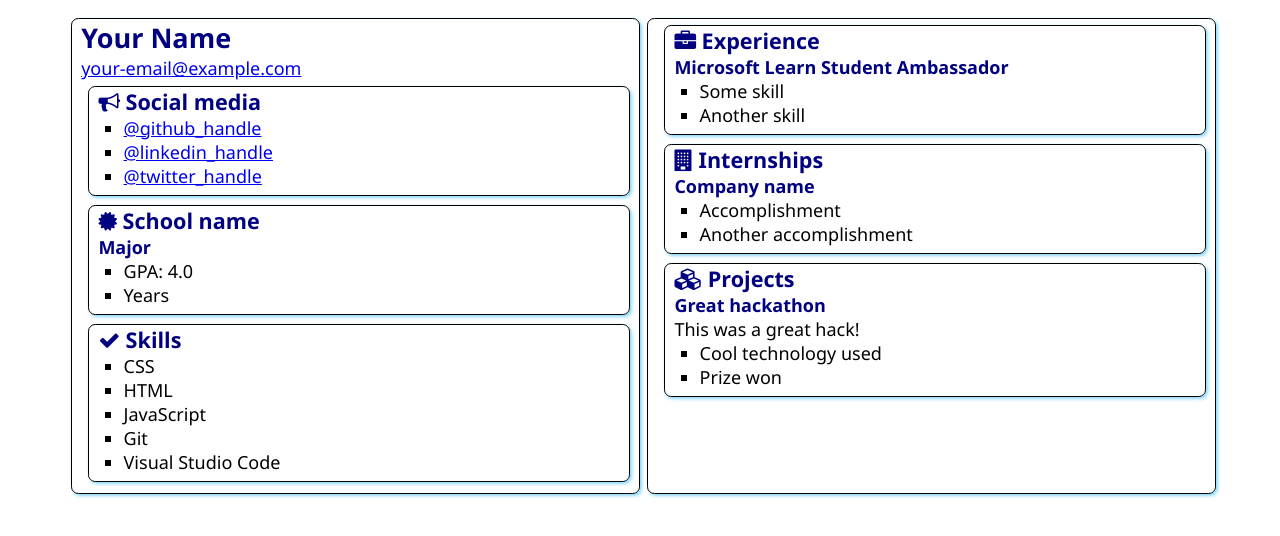
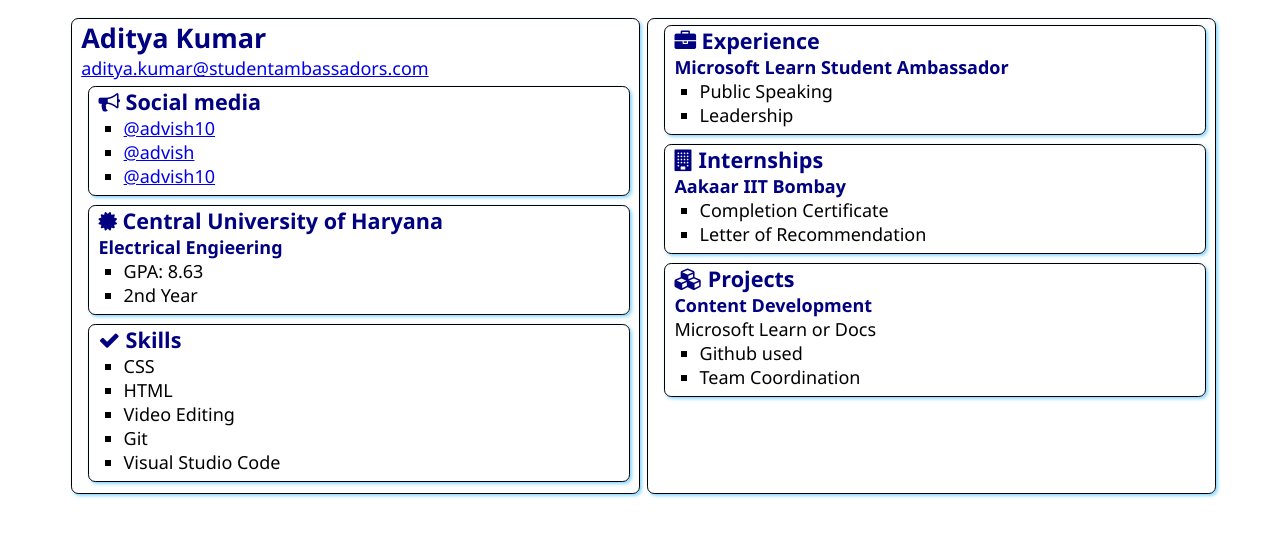
Before and after one commit to advish10/SATechnicalOnboarding, a plain HTML site: page src/index.html in a window 1280 px wide. Drawn offline with Linux system fonts and the light colour scheme.

Commit message:
Updated my name
Just added my names.

```diff
--- a/src/index.html
+++ b/src/index.html
@@ -12,8 +12,8 @@
 <body>
     <main>
         <article class="box">
-            <h1>Your Name</h1>
-            <div><a href="mailto:your.email@example.com">your-email@example.com</a></div>
+            <h1>Aditya Kumar</h1>
+            <div><a href="mailto:your.email@example.com">aditya.kumar@studentambassadors.com</a></div>
 
             <section class="box">
                 <h2>
@@ -21,9 +21,9 @@
                     Social media
                 </h2>
                 <ul>
-                    <li><a href="https://github.com/<handle>">@github_handle</a></li>
-                    <li><a href="https://linkedin.com/in/<handle>">@linkedin_handle</a></li>
-                    <li><a href="https://twitter.com/<handle>">@twitter_handle</a></li>
+                    <li><a href="https://github.com/<handle>">@advish10</a></li>
+                    <li><a href="https://linkedin.com/in/<handle>">@advish</a></li>
+                    <li><a href="https://twitter.com/<handle>">@advish10</a></li>
                 </ul>
             </section>
 
@@ -31,12 +31,12 @@
                 <div class="education">
                     <h2>
                         <i class="fa fa-certificate" aria-hidden="true"></i>
-                        School name
+                        Central University of Haryana
                     </h2>
-                    <h3>Major</h3>
+                    <h3>Electrical Engieering</h3>
                     <ul>
-                        <li>GPA: 4.0</li>
-                        <li>Years</li>
+                        <li>GPA: 8.63</li>
+                        <li>2nd Year</li>
                     </ul>
                 </div>
             </section>
@@ -49,7 +49,7 @@
                 <ul>
                     <li>CSS</li>
                     <li>HTML</li>
-                    <li>JavaScript</li>
+                    <li>Video Editing</li>
                     <li>Git</li>
                     <li>Visual Studio Code</li>
                 </ul>
@@ -63,8 +63,8 @@
                 </h2>
                 <h3>Microsoft Learn Student Ambassador</h3>
                 <ul>
-                    <li>Some skill</li>
-                    <li>Another skill</li>
+                    <li>Public Speaking</li>
+                    <li>Leadership</li>
                 </ul>
             </section>
             <section class="box">
@@ -73,10 +73,10 @@
                     Internships
                 </h2>
 
-                <h3>Company name</h3>
+                <h3>Aakaar IIT Bombay</h3>
                 <ul>
-                    <li>Accomplishment</li>
-                    <li>Another accomplishment</li>
+                    <li>Completion Certificate</li>
+                    <li>Letter of Recommendation</li>
                 </ul>
             </section>
             <section class="box">
@@ -85,11 +85,11 @@
                     Projects
                 </h2>
 
-                <h3>Great hackathon</h3>
-                <div>This was a great hack!</div>
+                <h3>Content Development</h3>
+                <div>Microsoft Learn or Docs</div>
                 <ul>
-                    <li>Cool technology used</li>
-                    <li>Prize won</li>
+                    <li>Github used</li>
+                    <li>Team Coordination</li>
                 </ul>
             </section>
         </article>
```
